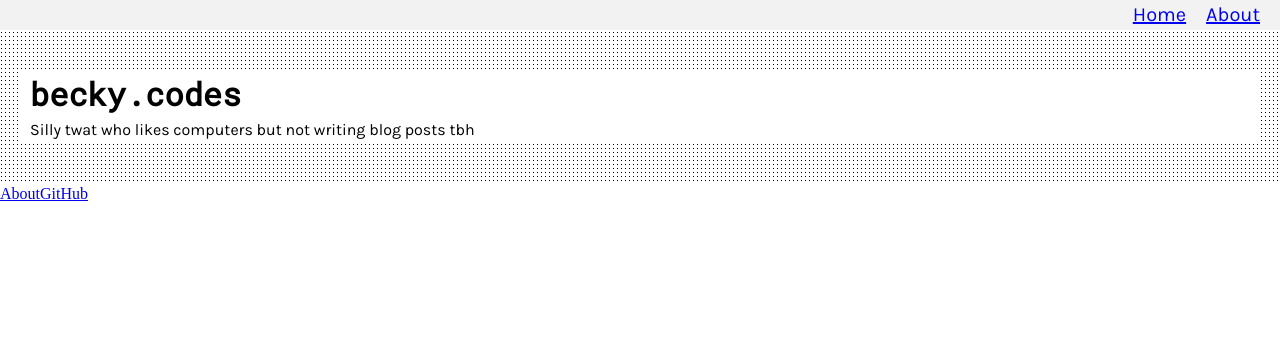
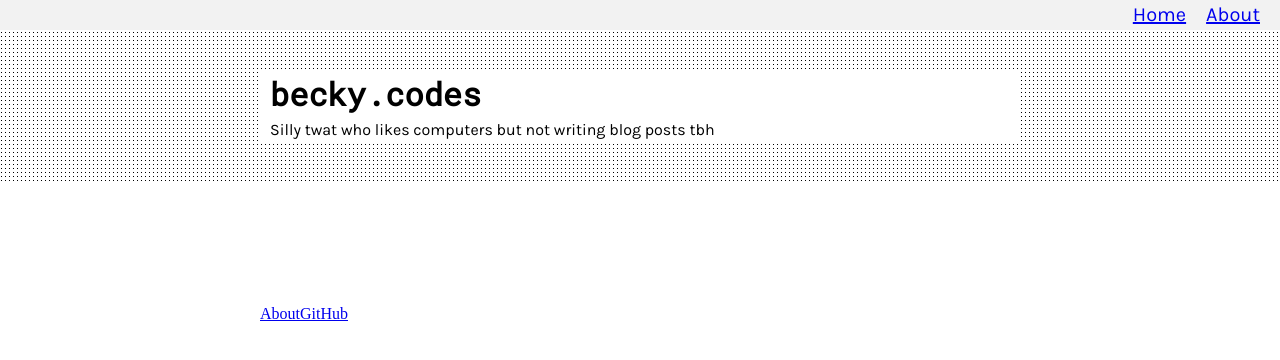
Before and after one commit to BeckyArrowsmith/blog2019, a Next.js app: page /post in a window 1280 px wide. Shown: the top 360 px of the page. Built offline with nearby package versions, Linux system fonts and the light colour scheme.

Commit message:
Add container class style with maxwidth; add to blocks

```diff
--- a/components/BlogPost.js
+++ b/components/BlogPost.js
@@ -22,7 +22,7 @@ const Post = () => {
         </article>
     );
     return (
-        <article>
+        <article class="container">
             {postData}
         </article>
     )
--- a/components/Footer.js
+++ b/components/Footer.js
@@ -1,7 +1,7 @@
 import Link from 'next/link';
 
 const Footer = () => (
-    <footer>
+    <footer class="container">
         <Link href="/about">
             <a>About</a>
         </Link>
--- a/layouts/styles/Global.scss
+++ b/layouts/styles/Global.scss
@@ -10,4 +10,6 @@ h1, h2, h3, h4, h5, h6 {
 
 .container {
     padding: 40px 20px;
+    max-width: 800px;
+    margin: 0 auto;
 }
```
